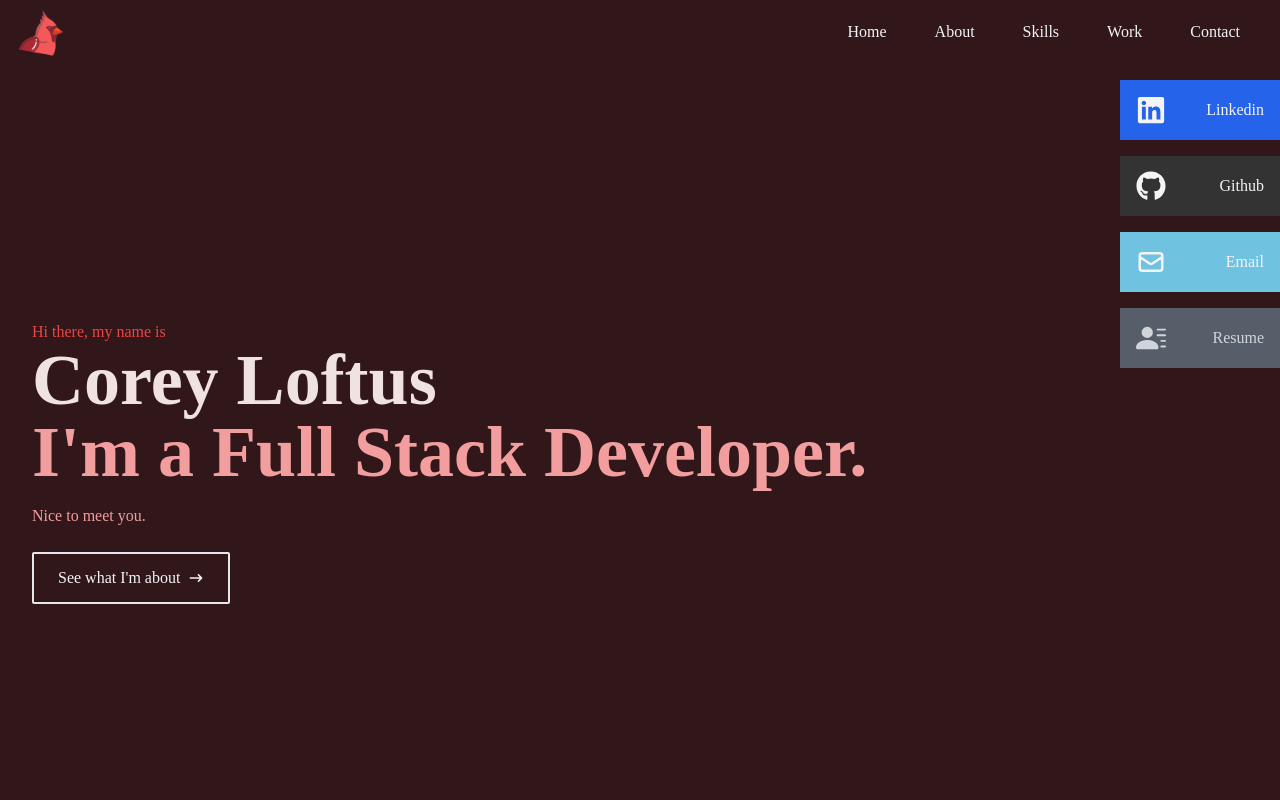
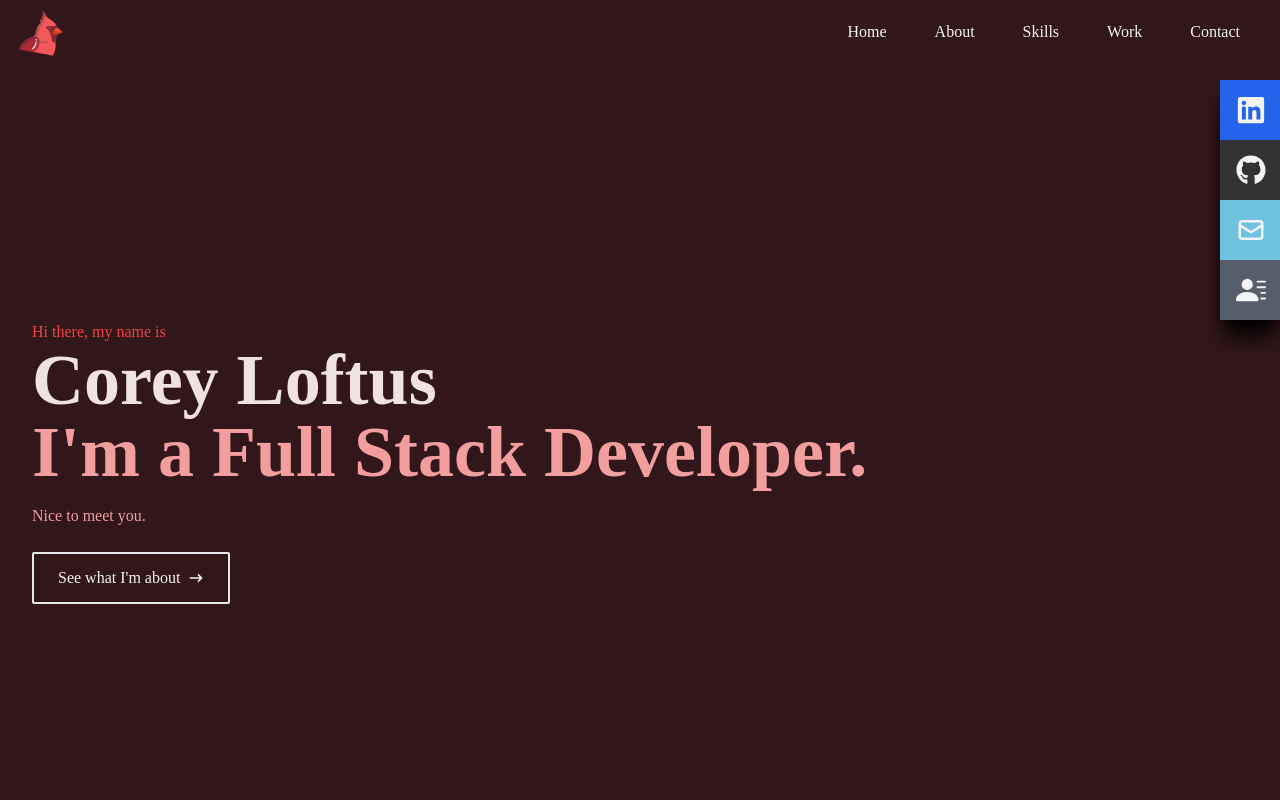
Before and after one commit to coreyloftus/personal-portfolio, a React (Create React App) app: page / in a window 1280 px wide. Shown: the top 800 px of the page. Built offline with nearby package versions, Linux system fonts and the light colour scheme.

Commit message:
Navbar -> temp fix for social icon hover over animation, dunno why they were all moving as a block when each has its own hover property

```diff
--- a/src/components/Navbar.jsx
+++ b/src/components/Navbar.jsx
@@ -97,9 +97,9 @@ const Navbar = () => {
         </div>
       )}
       {/* Social Icons */}
-      <div className="hidden lg:flex fixed top-[10%] right-0">
-  <ul className="space-y-4">
-    <li className="w-[160px] h-[60px] flex justify-between items-center hover:mr-[-10px] duration-300 bg-blue-600">
+      <div className="hidden lg:flex fixed top-[10%] right-0 shadow-xl shadow-black drop-shadow-xl">
+        <div className="hover:mr-[0] duration-300 mr-[-100px]">
+          <li className="w-[160px] h-[60px] flex justify-between items-center duration-300 bg-blue-600">
             <a
               className="flex justify-between items-center w-full"
               href="https://www.linkedin.com/in/corey-loftus/"
@@ -110,7 +110,7 @@ const Navbar = () => {
               <span>Linkedin </span>
             </a>
           </li>
-    <li className="w-[160px] h-[60px] flex justify-between items-center hover:mr-[-10px] duration-300 bg-[#333333]">
+          <li className="w-[160px] h-[60px] flex justify-between items-center duration-300 bg-[#333333]">
             <a
               className="flex justify-between items-center w-full"
               href="https://github.com/coreyloftus"
@@ -121,7 +121,7 @@ const Navbar = () => {
               <span>Github</span>
             </a>
           </li>
-    <li className="w-[160px] h-[60px] flex justify-between items-center hover:mr-[-10px] duration-300 bg-[#6fc2e0]">
+          <li className="w-[160px] h-[60px] flex justify-between items-center duration-300 bg-[#6fc2e0]">
             <a
               className="flex justify-between items-center w-full"
               href="mailto:coreyloftus@gmail.com"
@@ -130,9 +130,9 @@ const Navbar = () => {
               <span>Email</span>
             </a>
           </li>
-    <li className="w-[160px] h-[60px] flex justify-between items-center hover:mr-[-10px] duration-300 bg-[#565f69]">
+          <li className="w-[160px] h-[60px] flex justify-between items-center duration-300 bg-[#565f69]">
             <a
-        className="flex justify-between items-center w-full text-gray-300"
+              className="flex justify-between items-center w-full text-gray-100"
               href={resume}
               download
             >
@@ -140,9 +140,8 @@ const Navbar = () => {
               <span>Resume</span>
             </a>
           </li>
-  </ul>
         </div>
-
+      </div>
     </div>
   )
 }
```
Lines whose indentation alone changed are shown as unchanged.
